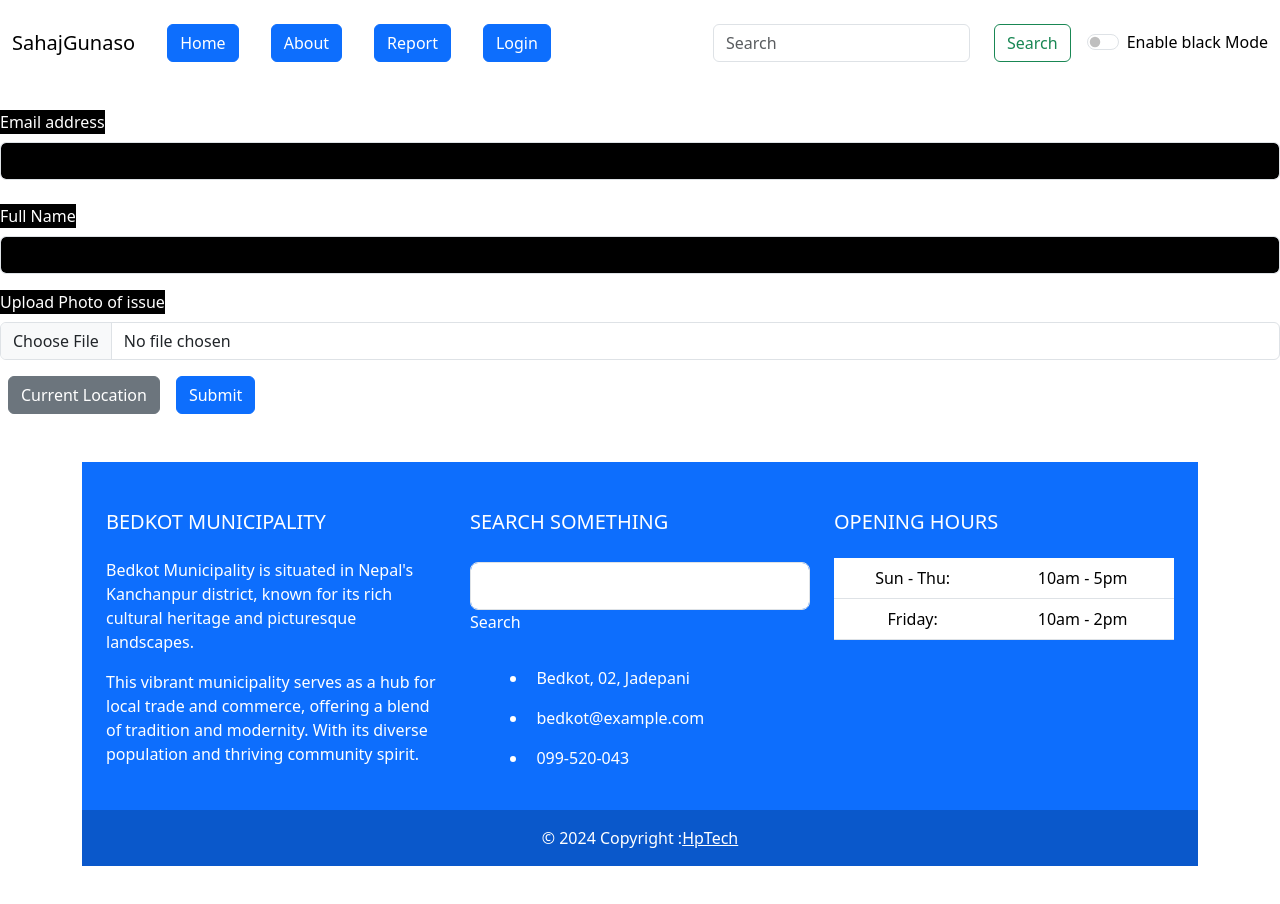
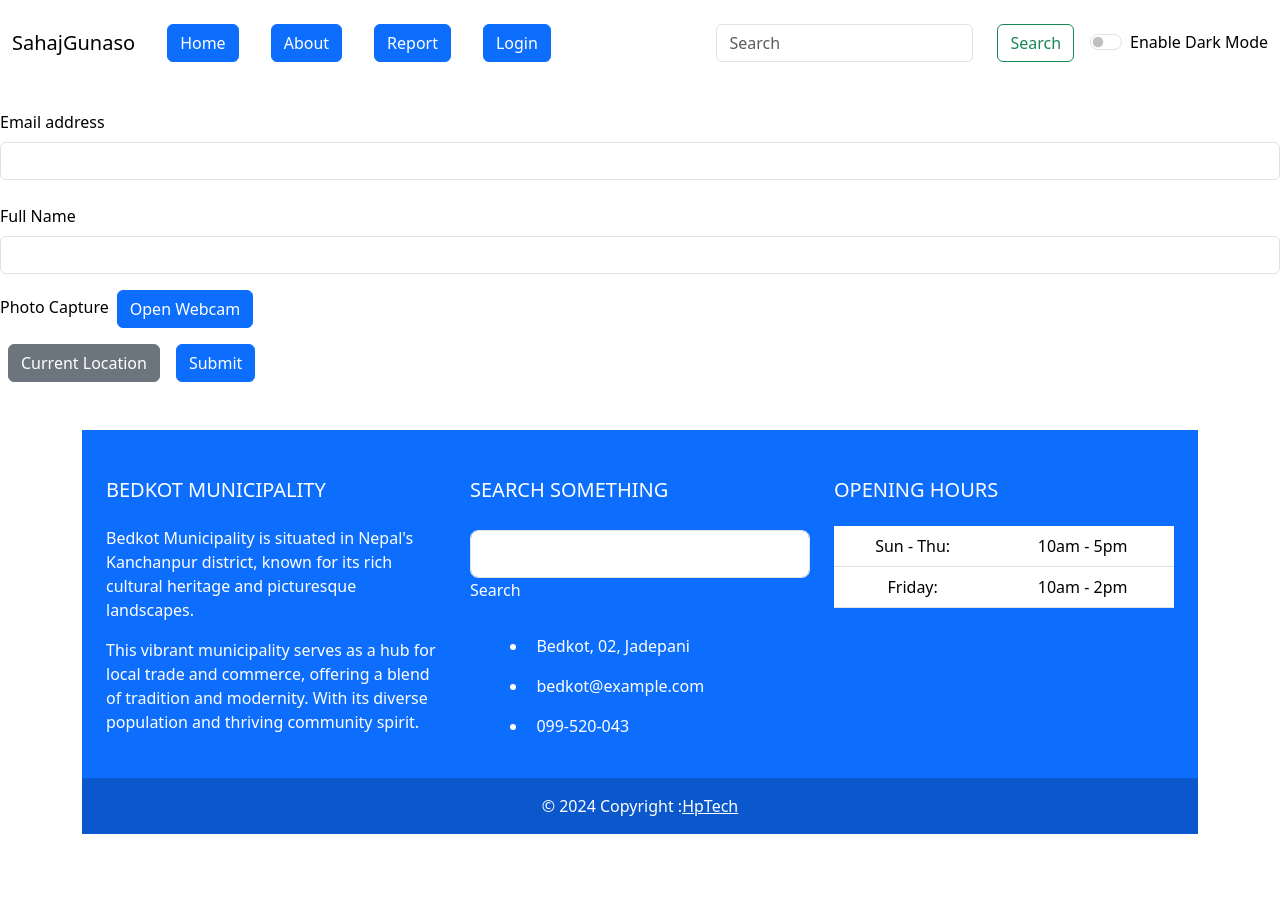
Before and after one commit to hemrajpant69/SahajGunaso, a React (Create React App) app: page / in a window 1280 px wide. Shown: the top 904 px of the page. After the commit the page ends 882 px from the top, so only its background shows below. Built offline with nearby package versions, Linux system fonts and the light colour scheme.

Commit message:
Enable Live Capture

```diff
--- a/package.json
+++ b/package.json
@@ -9,6 +9,7 @@
     "react": "^18.2.0",
     "react-dom": "^18.2.0",
     "react-scripts": "5.0.1",
+    "react-webcam": "^7.2.0",
     "web-vitals": "^2.1.4"
   },
   "scripts": {
@@ -34,5 +35,8 @@
       "last 1 firefox version",
       "last 1 safari version"
     ]
+  },
+  "devDependencies": {
+    "@babel/plugin-proposal-private-property-in-object": "^7.21.11"
   }
 }
--- a/public/index.html
+++ b/public/index.html
@@ -24,7 +24,7 @@
       work correctly both with client-side routing and a non-root public URL.
       Learn how to configure a non-root public URL by running `npm run build`.
     -->
-    <title>React App</title>
+    <title>Bedkot</title>
 
     <link href="https://cdn.jsdelivr.net/npm/bootstrap@5.3.2/dist/css/bootstrap.min.css" rel="stylesheet" integrity="sha384-T3c6CoIi6uLrA9TneNEoa7RxnatzjcDSCmG1MXxSR1GAsXEV/Dwwykc2MPK8M2HN" crossorigin="anonymous">
 
--- a/src/App.js
+++ b/src/App.js
@@ -21,7 +21,7 @@
   return (
     <>
 <Navbar title="SahajGunaso" mode={mode} toggleMode={toggleMode}/>
-<Form mode={mode} toggleMode={toggleMode}/>
+<Form mode={mode}/>
 <Footer/>
 
     </>
--- a/src/components/Form.js
+++ b/src/components/Form.js
@@ -1,10 +1,16 @@
 import React, { useState } from 'react';
+import WebcamCapture from './WebcamCapture';
 
 const ReportForm = (props) => {
   const [fullName, setFullName] = useState('');
   const [email, setEmail] = useState('');
-  const [photo, setPhoto] = useState('');
+  const [photo, setPhoto] = useState(null);
   const [error, setError] = useState('');
+  const [fullNameError, setFullNameError] = useState('');
+  const [emailError, setEmailError] = useState('');
+  const [photoError, setPhotoError] = useState('');
+  const [location, setLocation] = useState(null);
+  const [isWebcamOpen, setIsWebcamOpen] = useState(false);
 
   const getLocation = () => {
     if (navigator.geolocation) {
@@ -12,6 +18,7 @@
         (position) => {
           const { latitude, longitude } = position.coords;
           console.log(`Latitude: ${latitude}, Longitude: ${longitude}`);
+          setLocation({ latitude, longitude });
           console.log("Location Filled Successfully");
         },
         (error) => {
@@ -25,15 +32,28 @@
 
   const handleFullNameChange = (e) => {
     setFullName(e.target.value);
+    setFullNameError('');
+    setError('');
   };
 
   const handleEmailChange = (e) => {
     setEmail(e.target.value);
+    setEmailError('');
     setError('');
   };
 
-  const handlePhotoChange = (e) => {
-    setPhoto(e.target.files[0]);
+  const handlePhotoCapture = (image) => {
+    setPhoto(image);
+    setIsWebcamOpen(false);
+    setPhotoError('');
+    setError('');
+  };
+
+  const handleRecapture = () => {
+    setIsWebcamOpen(true);
+    setPhoto(null);
+    setPhotoError('');
+    setError('');
   };
 
   const isValidEmail = (email) => {
@@ -43,20 +63,29 @@
 
   const handleSubmit = () => {
     if (fullName.trim() === '') {
-      setError('Full Name is required.');
+      setFullNameError('Full Name is required.');
+      setError('Please fill in all required fields.');
       return;
     }
 
     if (!isValidEmail(email)) {
-      setError('Please enter a valid email address.');
+      setEmailError('Please enter a valid email address.');
+      setError('Please fill in all required fields.');
       return;
     }
 
-    if (photo === '') {
-      setError('Please upload a photo of the issue.');
+    if (photo === null) {
+      setPhotoError('Please capture a photo of the issue.');
+      setError('Please fill in all required fields.');
       return;
     }
 
+    if (!location) {
+      setError('Please fill in all required fields, including location.');
+      return;
+    }
+
+    // All checks passed, you can now submit the form
     setError('');
     console.log("Form Submitted Successfully");
     // Handle form submission (e.g., send data to the server)
@@ -69,8 +98,8 @@
           htmlFor="exampleInputEmail1"
           className="form-label"
           style={{
-        backgroundColor: props.mode === 'white' ? 'black' : 'white',
-        color: props.mode === 'white' ? 'white' : 'black',
+            backgroundColor: props.mode === 'dark' ? 'black' : 'white',
+            color: props.mode === 'dark' ? 'white' : 'black',
           }}
         >
           Email address
@@ -78,61 +107,85 @@
         <input
           type="email"
           className={`form-control ${error && !isValidEmail(email) ? 'is-invalid' : ''}`}
-      id="exampleInputEmail1"
+          id="emailInput"
           aria-describedby="emailHelp"
           onChange={handleEmailChange}
           required
           style={{
-        backgroundColor: props.mode === 'dark' ? 'white' : 'black',
-        color: props.mode === 'white' ? 'white' : 'black',
+            backgroundColor: props.mode === 'dark' ? 'black' : 'white',
+            color: props.mode === 'dark' ? 'white' : 'black',
           }}
         />
-    {error && !isValidEmail(email) && (
-      <div className="invalid-feedback">{error}</div>
-    )}
+        {emailError && <div className="invalid-feedback">{emailError}</div>}
       </div>
       <div className="my-3">
         <label
-      htmlFor="exampleInputName"
+          htmlFor="fullNameInput"
           className="form-label"
           style={{
-        backgroundColor: props.mode === 'white' ? 'black' : 'white',
-        color: props.mode === 'white' ? 'white' : 'black',
+            backgroundColor: props.mode === 'dark' ? 'black' : 'white',
+            color: props.mode === 'dark' ? 'white' : 'black',
           }}
         >
           Full Name
         </label>
         <input
           type="text"
-      className="form-control"
-      id="exampleInputName"
+          className={`form-control ${fullNameError ? 'is-invalid' : ''}`}
+          id="fullNameInput"
           onChange={handleFullNameChange}
           required
           style={{
-          backgroundColor: props.mode === 'white' ? 'black' : 'white',
-          color: props.mode === 'white' ? 'white' : 'black',
+            backgroundColor: props.mode === 'dark' ? 'black' : 'white',
+            color: props.mode === 'dark' ? 'white' : 'black',
           }}
         />
+        {fullNameError && <div className="invalid-feedback">{fullNameError}</div>}
       </div>
       <div className="my-3">
         <label
-      htmlFor="photo"
+          htmlFor="photoInput"
           className="form-label"
           style={{
-          backgroundColor: props.mode === 'white' ? 'black' : 'white',
-          color: props.mode === 'white' ? 'white' : 'black',
+            backgroundColor: props.mode === 'dark' ? 'black' : 'white',
+            color: props.mode === 'dark' ? 'white' : 'black',
           }}
         >
-      Upload Photo of issue
+          Photo Capture
         </label>
-    <input
-      type="file"
-      className="form-control"
-      id="photo"
-      accept="image/*"
-      onChange={handlePhotoChange}
-      required
+        {!isWebcamOpen ? (
+          <>
+            <button
+              type="button"
+              className="btn btn-primary mx-2"
+              onClick={() => setIsWebcamOpen(true)}
+            >
+              Open Webcam
+            </button>
+            {photo && (
+              <>
+                <img
+                  src={photo}
+                  alt=""
+                  style={{
+                    maxWidth: '100%',
+                    marginTop: '10px',
+                  }}
                 />
+                <button
+                  type="button"
+                  className="btn btn-danger mx-2"
+                  onClick={handleRecapture}
+                >
+                  Recapture
+                </button>
+              </>
+            )}
+          </>
+        ) : (
+          <WebcamCapture onCapture={handlePhotoCapture} />
+        )}
+        {photoError && <div className="invalid-feedback">{photoError}</div>}
       </div>
 
       <button
@@ -145,8 +198,8 @@
       <button type="button" className="btn btn-primary mx-2" onClick={handleSubmit}>
         Submit
       </button>
+      {error && <div className="alert alert-danger mt-3">{error}</div>}
     </form>
-
   );
 };
 
--- a/src/components/Navbar.js
+++ b/src/components/Navbar.js
@@ -56,7 +56,7 @@
       </form>
       <div className={`form-check form-switch text-${props.mode==='white'?'black':'white'}`}>
   <input className="form-check-input" onClick={props.toggleMode} type="checkbox" role="switch" id="flexSwitchCheckDefault"/>
-  <label className="form-check-label" htmlFor="flexSwitchCheckDefault">Enable {props.mode==='white'?'black':'white'} Mode</label>
+  <label className="form-check-label" htmlFor="flexSwitchCheckDefault">Enable {props.mode==='white'?'Dark':'Light'} Mode</label>
 </div>
 
     </div>
--- /dev/null
+++ b/src/components/WebcamCapture.js
@@ -0,0 +1,27 @@
+// WebcamCapture.jsx
+import React, { useCallback, useRef } from 'react';
+import Webcam from 'react-webcam';
+
+const WebcamCapture = ({ onCapture }) => {
+  const webcamRef = useRef(null);
+
+  const capture = useCallback(() => {
+    const imageSrc = webcamRef.current?.getScreenshot();
+    onCapture(imageSrc);
+  }, [webcamRef, onCapture]);
+
+  return (
+    <div className="webcam-container">
+      <Webcam
+        audio={false}
+        height={200}
+        ref={webcamRef}
+        screenshotFormat="image/jpeg"
+        width={220}
+      />
+      <button onClick={capture}>Capture</button>
+    </div>
+  );
+};
+
+export default WebcamCapture;
```
Also changed, not shown: 1 other file (tests, documents, lock files or other folders). Lines whose indentation alone changed are shown as unchanged.
